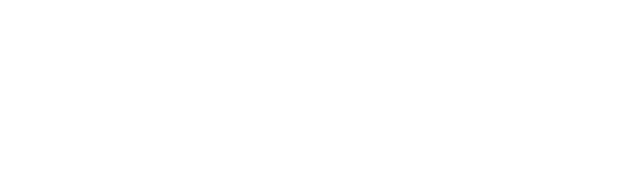
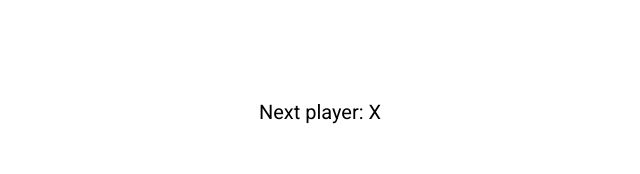
Before and after one commit to ArthurFAmaral95/TicTacToe_React, a React (Vite) app: page / in a window 1280 px wide. Shown: the top 174 px of the page, without its empty margins (320-960 px from the left). Built offline with nearby package versions, Linux system fonts and the light colour scheme.

Commit message:
Header component

```diff
--- a/index.html
+++ b/index.html
@@ -1,9 +1,16 @@
-<!doctype html>
+<!DOCTYPE html>
 <html lang="en">
   <head>
     <meta charset="UTF-8" />
 
     <meta name="viewport" content="width=device-width, initial-scale=1.0" />
+
+    <link rel="preconnect" href="https://fonts.googleapis.com" />
+    <link rel="preconnect" href="https://fonts.gstatic.com" crossorigin />
+    <link
+      href="https://fonts.googleapis.com/css2?family=Roboto:wght@400;700&display=swap"
+      rel="stylesheet"
+    />
     <title>Tic Tac Toe</title>
   </head>
   <body>
--- /dev/null
+++ b/src/components/Header/index.jsx
@@ -0,0 +1,9 @@
+import './styles.css'
+
+export function Header(){
+  return(
+    <>
+    <p>Next player: X</p>
+    </>
+  )
+}
--- /dev/null
+++ b/src/components/Header/styles.css
@@ -0,0 +1,3 @@
+p {
+  font-size: 2rem;
+}
--- a/src/pages/TicTacToe/index.jsx
+++ b/src/pages/TicTacToe/index.jsx
@@ -1,9 +1,10 @@
+import { Header } from '../../components/Header'
 import './styles.css'
 
 export function TicTacToe() {
   return(
-    <>
-
-    </>
+    <div className='container'>
+      <Header/>
+    </div>
   )
 }
--- a/src/pages/TicTacToe/styles.css
+++ b/src/pages/TicTacToe/styles.css
@@ -0,0 +1,9 @@
+.container {
+  width: 50%;
+
+  padding-top: 10rem;
+
+  display: flex;
+  justify-content: center;
+  margin: auto;
+}
--- a/src/styles/global.css
+++ b/src/styles/global.css
@@ -11,4 +11,6 @@
 body {
   width: 100%;
   height: 100%;
+
+  font-family: 'Roboto', sans-serif;
 }
```
